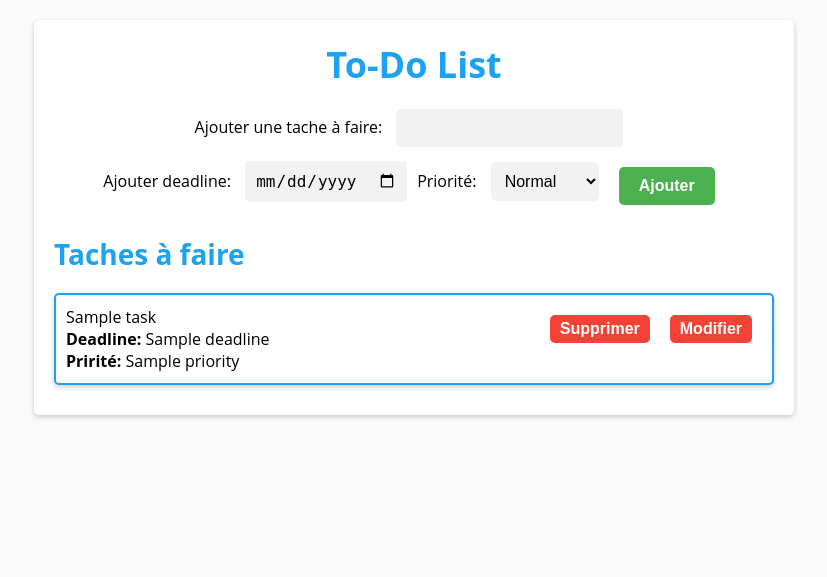
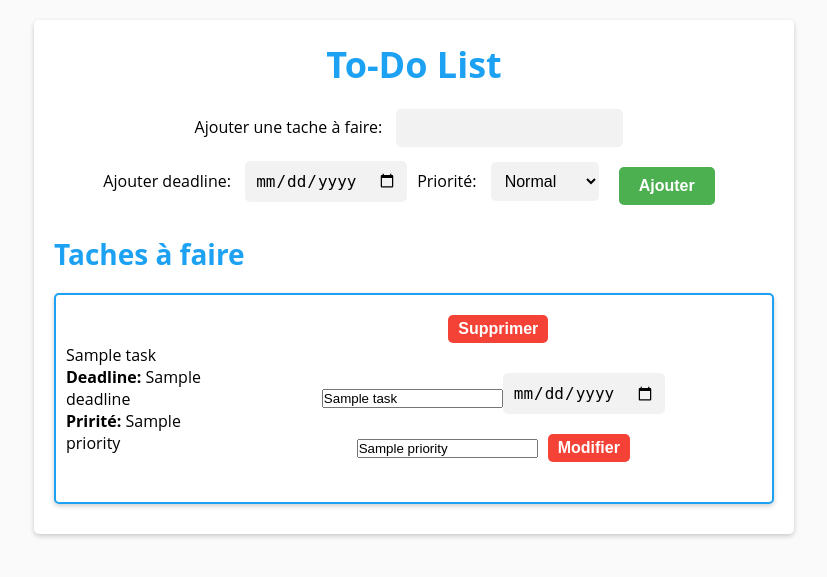
Before and after one commit to mrtchou/ToDoList-Django-Python, a Django app: template to_do_list/templates/todolist.html in a window 1280 px wide. Shown: the top 577 px of the page, without its empty margins (226-1053 px from the left). Run offline with Django 4.2, Linux system fonts and the light colour scheme; the template is opened without the code that fills it: most values are stand-ins (such as "Sample title", 1, 10 or a date in 2020).

Commit message:
ajout fonctionalite update-a transformer et optimiser dans le futur

```diff
--- a/to_do_list/templates/todolist.html
+++ b/to_do_list/templates/todolist.html
@@ -49,8 +49,15 @@
                             <form method="post" action="{% url 'delete_item_to_do_list' %}">
                                 {% csrf_token %}
                                 <input type="hidden" name="task_index" value="{{ forloop.counter0 }}">
-                                <button class="delete" type="submit" id="delete">Supprimer</button>
-                                <button class="update" type="submit" id="update">Modifier</button>
+                                <button class="delete" type="submit" name="action" value="delete">Supprimer</button>
+                            </form>
+                            <form method="post" action="{% url 'update_item_to_do_list' %}">
+                                {% csrf_token %}
+                                <input type="hidden" name="task_index" value="{{ forloop.counter0 }}">
+                                <input name="task" value="{{ task }}">
+                                <input type="date" name="deadline" value="{{ deadline }}">
+                                <input name="priority" value="{{ priority }}">
+                                <button class="update" type="submit" name="action" value="update">Modifier</button>
                             </form>
                         </div>
                     </li>
--- a/to_do_list/urls.py
+++ b/to_do_list/urls.py
@@ -8,4 +8,5 @@ from . import views
 urlpatterns = [
     path('', views.todolist, name='todolist'),
     path('delete', views.delete_item_to_do_list, name='delete_item_to_do_list'),
+    path('update_item_to_do_list/', views.update_item_to_do_list, name='update_item_to_do_list'),
 ]
```
Also changed, not shown: to_do_list/views.py (+16 -6 lines), to_do_list/static/styles.css (line endings or trailing spaces).
